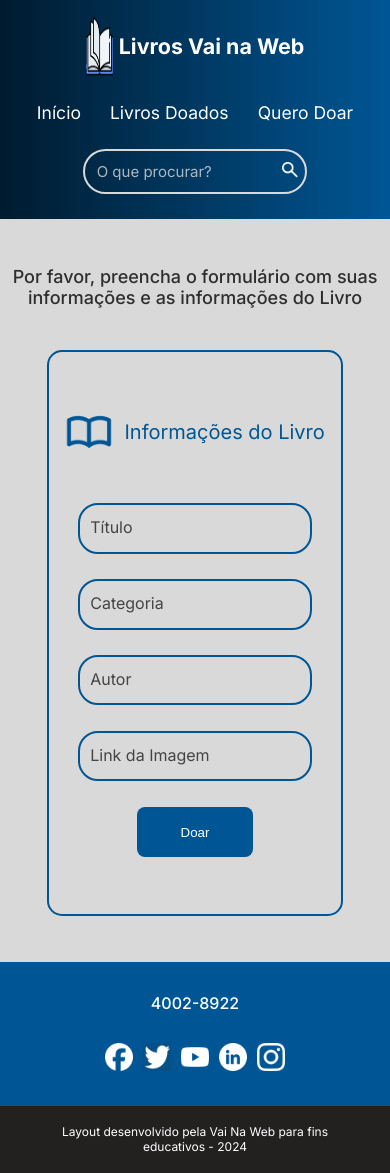
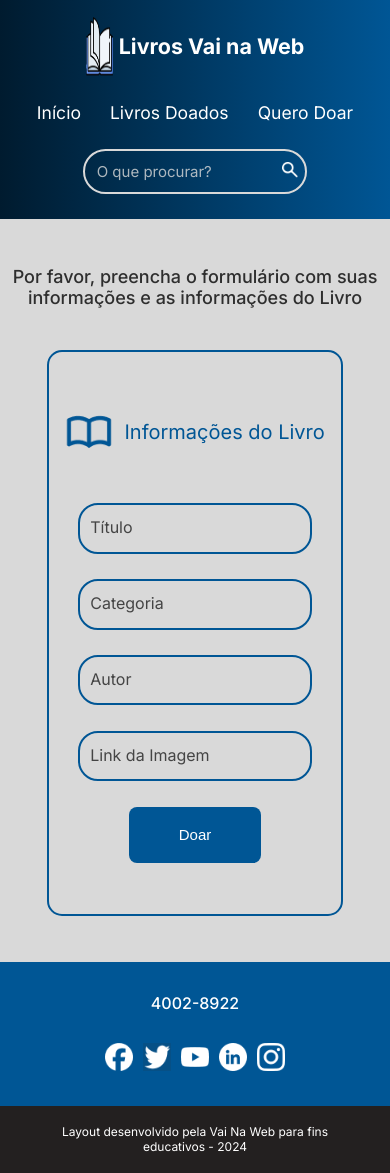
Before and after one commit to WellingtonMachadoBelo/livrariaVaiNaWeb, a React (Vite) app: page /queroDoar in a window 390 px wide. Built offline with nearby package versions, Linux system fonts and the light colour scheme.

Commit message:
Atualização Responsivo

```diff
--- a/src/pages/Quero_Doar/queroDoar.module.scss
+++ b/src/pages/Quero_Doar/queroDoar.module.scss
@@ -81,12 +81,13 @@ form{
 }
 
 .btnForm{
-  width: 40%;
-  height: 6vh;
+  width: 45%;
+  height: 6.7vh;
   background: #005695;
   border-radius: 8px;
   border: none;
   color: white;
+  font-size: 15px;
 
 }
 
```
